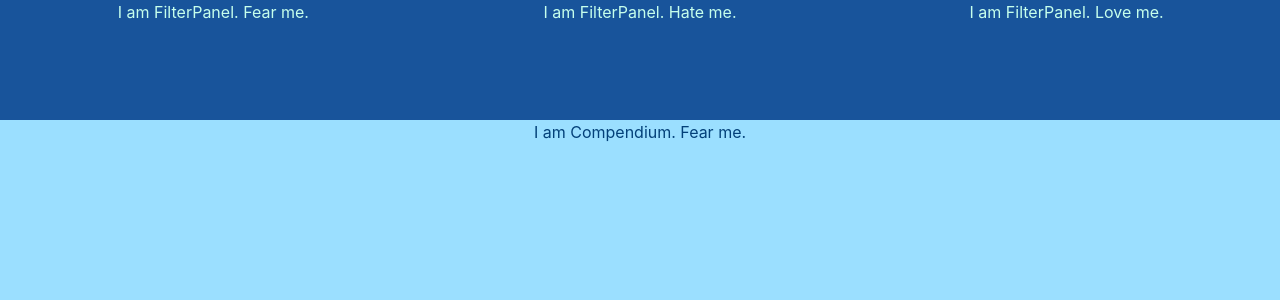
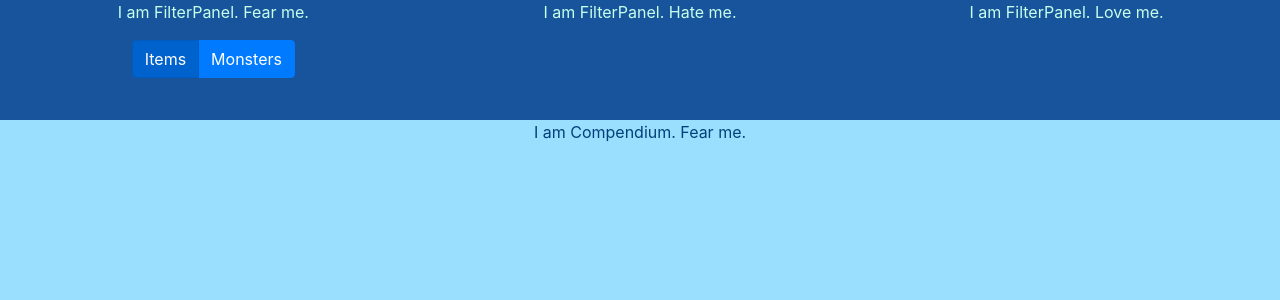
Before and after one commit to aturfah/eon-codex, a React (Create React App) app: page / in a window 1280 px wide. Shown: the top 300 px of the page. Built offline with nearby package versions, Linux system fonts and the light colour scheme.

Commit message:
Add buttons to filter items/monsters

```diff
--- a/src/FilterPanel/FilterPanel.css
+++ b/src/FilterPanel/FilterPanel.css
@@ -4,3 +4,7 @@
     height: 15%;
     min-height: 100px;
   }
+
+.CenterToolbar {
+  justify-content: center;
+}
--- a/src/FilterPanel/FilterPanel.js
+++ b/src/FilterPanel/FilterPanel.js
@@ -4,6 +4,9 @@ import './FilterPanel.css';
 import Container from 'react-bootstrap/Container'
 import Col from 'react-bootstrap/Col';
 import Row from 'react-bootstrap/Row';
+import ButtonToolbar from 'react-bootstrap/ButtonToolbar';
+import ToggleButtonGroup from 'react-bootstrap/ToggleButtonGroup';
+import ToggleButton from 'react-bootstrap/ToggleButton';
 
 /**
  * Dropdown element for class selection
@@ -17,7 +20,15 @@ class FilterPanel extends Component {
     return (
       <Container fluid={true} className="FilterPanel">
         <Row>
-          <Col xs="4">I am FilterPanel. Fear me.</Col>
+          <Col xs="4">
+            <p>I am FilterPanel. Fear me.</p>
+            <ButtonToolbar className="CenterToolbar">
+              <ToggleButtonGroup type="radio" name="options" defaultValue={1}>
+                <ToggleButton value={1}>Items</ToggleButton>
+                <ToggleButton value={2}>Monsters</ToggleButton>
+              </ToggleButtonGroup>
+            </ButtonToolbar>
+          </Col>
           <Col xs="4">I am FilterPanel. Hate me.</Col>
           <Col xs="4">I am FilterPanel. Love me.</Col>
         </Row>
```
